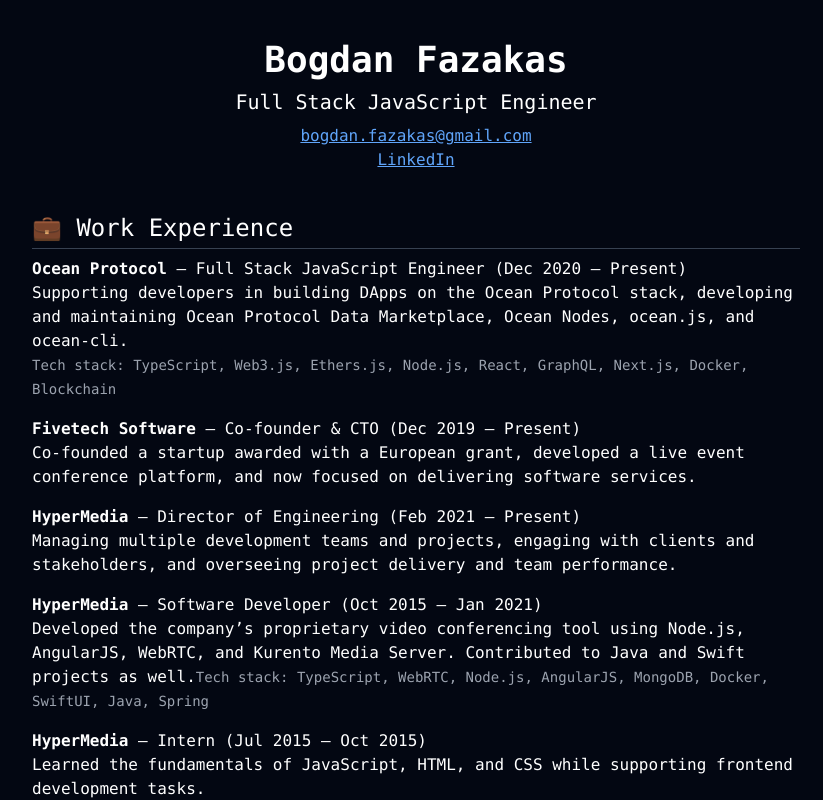
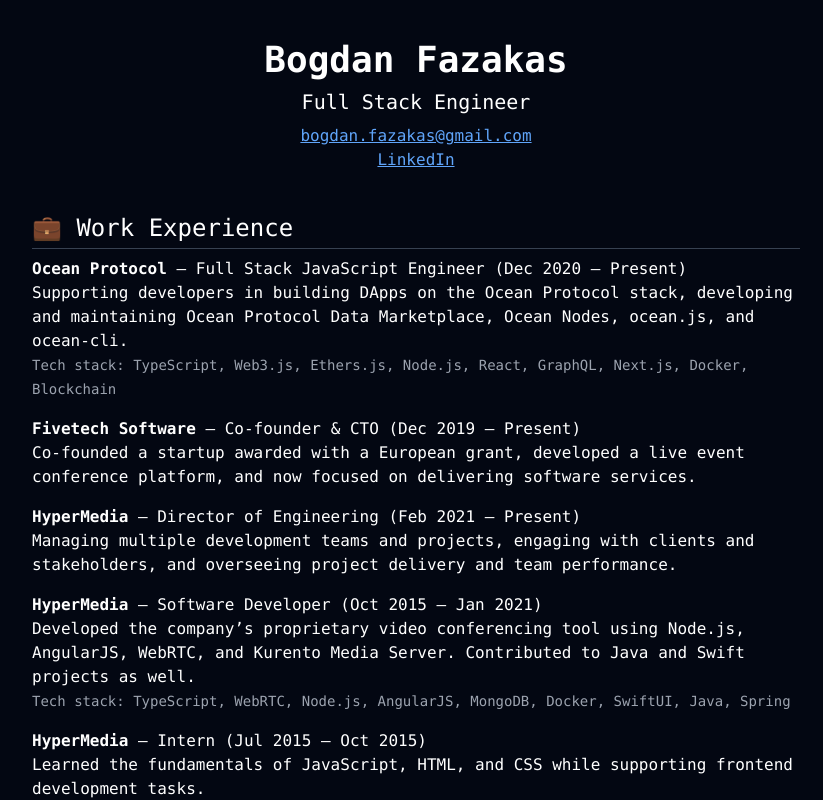
Before and after one commit to bogdanfazakas/bogdan-portfolio, a Next.js app: page / in a window 1280 px wide. Shown: the top 800 px of the page, without its empty margins (224-1047 px from the left). Built offline with nearby package versions, Linux system fonts and the light colour scheme.

Commit message:
fix line

```diff
--- a/app/page.tsx
+++ b/app/page.tsx
@@ -10,7 +10,7 @@ export default function Home() {
 
       <header className="text-center mb-10">
         <h1 className="text-4xl font-bold">Bogdan Fazakas</h1>
-        <p className="text-xl mt-2">Full Stack JavaScript Engineer</p>
+        <p className="text-xl mt-2">Full Stack Engineer</p>
         <div className="mt-2">
           <a href="mailto:bogdan.fazakas@gmail.com" className="underline text-blue-400 block">bogdan.fazakas@gmail.com</a>
           <a href="https://www.linkedin.com/in/bogdan-fazakas-1a4b15102/" className="underline text-blue-400 block">LinkedIn</a>
@@ -36,7 +36,7 @@ export default function Home() {
             </li>
             <li>
               <strong>HyperMedia</strong> – Software Developer (Oct 2015 – Jan 2021)<br />
-              Developed the company’s proprietary video conferencing tool using Node.js, AngularJS, WebRTC, and Kurento Media Server. Contributed to Java and Swift projects as well.
+              Developed the company’s proprietary video conferencing tool using Node.js, AngularJS, WebRTC, and Kurento Media Server. Contributed to Java and Swift projects as well.<br />
               <span className="text-sm text-gray-400">Tech stack: TypeScript, WebRTC, Node.js, AngularJS, MongoDB, Docker, SwiftUI, Java, Spring</span>
             </li>
             <li>
```
